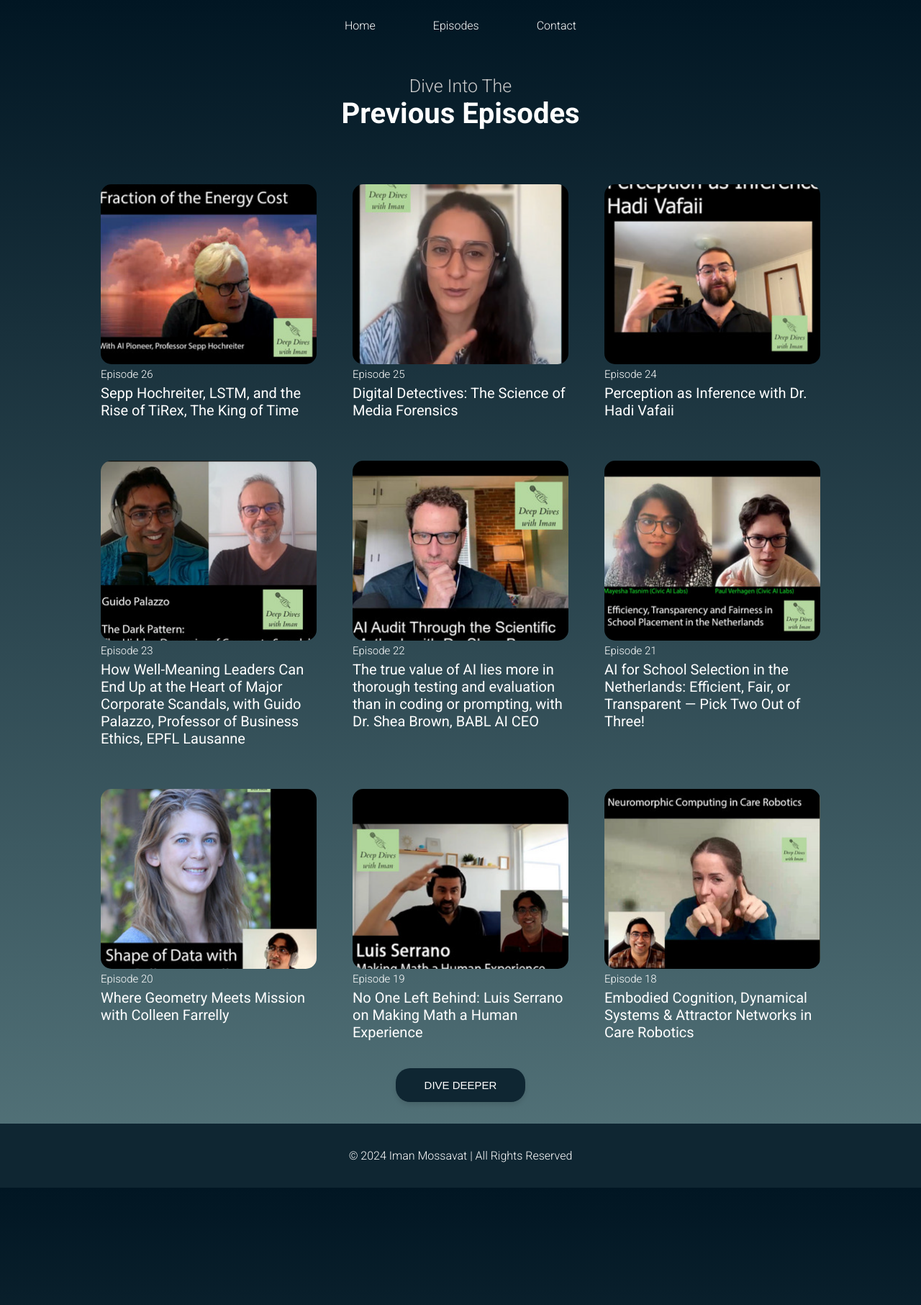
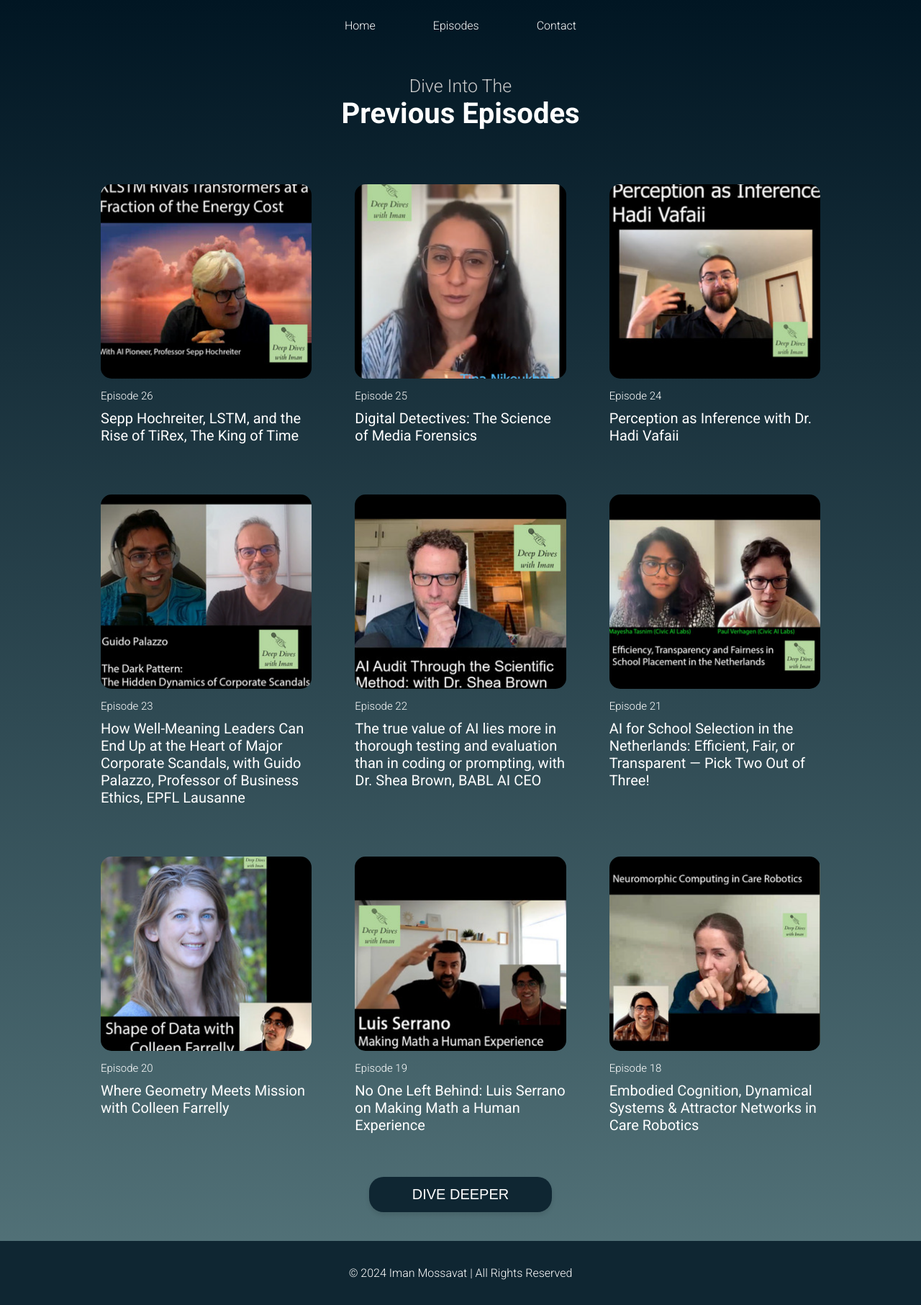
Before and after one commit to ivetkalchev/deepdivepod, a Jekyll site: the page built from episodes.html, in a window 1280 px wide. Shown: the whole page at 72% size. Built offline with Jekyll 4.4.1, drawn with Linux system fonts in a browser that asks for light colours; before the commit the page ends 1650 px from its top, so only the background shows below that.

Commit message:
Update episodes-styles.css

```diff
--- a/assets/css/episodes-styles.css
+++ b/assets/css/episodes-styles.css
@@ -32,7 +32,7 @@ body {
 .episodes-list {
     display: grid;
     grid-template-columns: repeat(3, 1fr);
-    gap: 50px;
+    gap: 60px;
     margin: 10px auto;
     width: 1000px;
 }
@@ -49,24 +49,24 @@ body {
 
 .episode-cover {
     width: 100%;
-    height: 250px;
+    height: 270px;
     object-fit: cover;
     display: block;
     border-radius: 15px;
 }
 
 .episode-card h3 {
-    margin: 5px 0px 5px 0px;
+    margin: 15px 0px 10px 0px;
     font-size: 15px;
     font-weight: 300;
     color: #ffffff;
 }
 
 .episode-card h2 {
-    margin: 0px 0px 8px 0px;
+    margin: 0px 0px 10px 0px;
     font-size: 20px;
     color: #ffffff;
-    font-weight: 400;
+    font-weight: 500;
 }
 
 .episode-card a {
@@ -77,19 +77,20 @@ body {
 
 .load-more-container {
     text-align: center;
-    margin: 20px 0px 30px 0px;
+    margin: 40px 0px 40px 0px;
 }
 
 #load-more-btn {
     background: #0F2632;
     border: none;
-    padding: 15px 40px 15px 40px;
-    font-size: 15px;
+    padding: 13px 60px 13px 60px;
+    font-size: 20px;
     border-radius: 20px;
     cursor: pointer;
     transition: background 0.3s ease;
     box-shadow: 0 4px 6px rgba(0, 0, 0, 0.1);
     color: #ffffff;
+    font-weight: 500;
 }
 
 #load-more-btn:hover {
```
